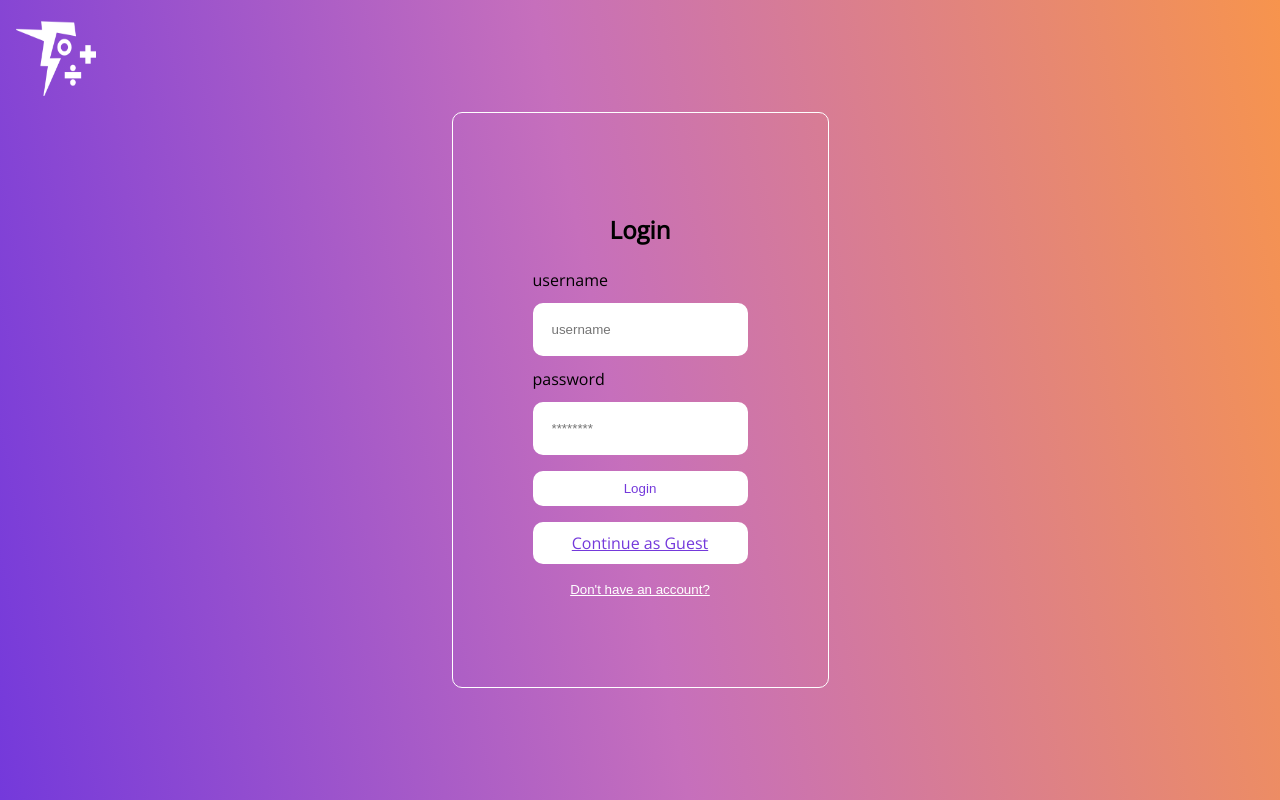
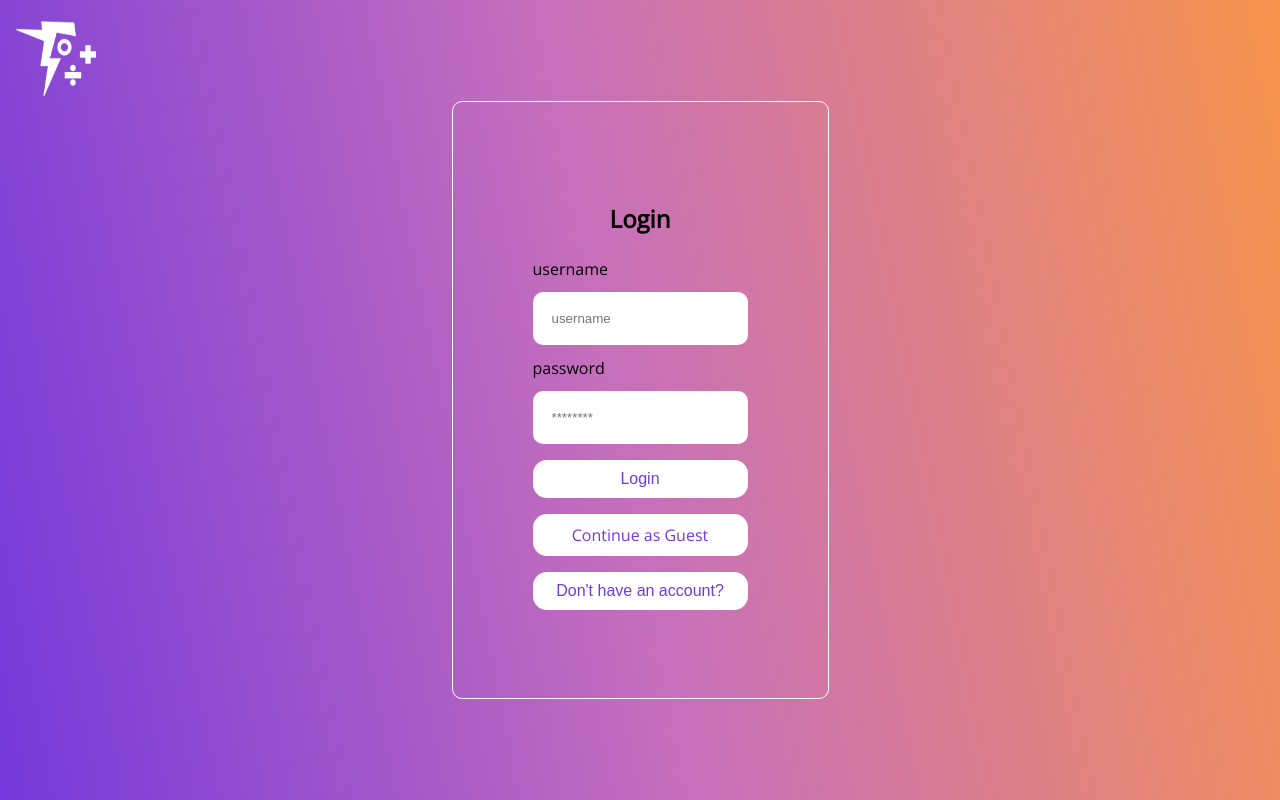
Before and after one commit to michaelschuff/FlashMath, a React (Create React App) app in the folder client/: page / in a window 1280 px wide. Built offline with nearby package versions, Linux system fonts and the light colour scheme.

Commit message:
fixing login buttons

```diff
--- a/client/src/routes/LoginPage/LoginForm.js
+++ b/client/src/routes/LoginPage/LoginForm.js
@@ -51,7 +51,7 @@ export const LoginForm = (props) => {
           Continue as Guest
         </Link>
       </form>
-      <button className='link-btn' onClick={() => props.onFormSwitch('register')}>Don't have an account?</button>
+      <button className='login-button' onClick={() => props.onFormSwitch('register')}>Don't have an account?</button>
     </div>
   )
 }
--- a/client/src/routes/LoginPage/LoginPage.css
+++ b/client/src/routes/LoginPage/LoginPage.css
@@ -64,9 +64,11 @@ button {
   background-color: white;
   padding: 10px;
   margin: 0.5rem 0;
-  border-radius: 10px;
+  border-radius: 14px;
   cursor: pointer;
   color: #7439db;
+  text-decoration: none;
+  font-size: 16px;
 }
 
 .link-btn {
```
